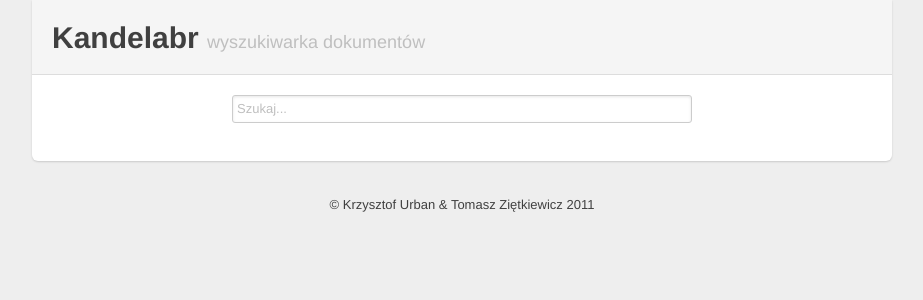
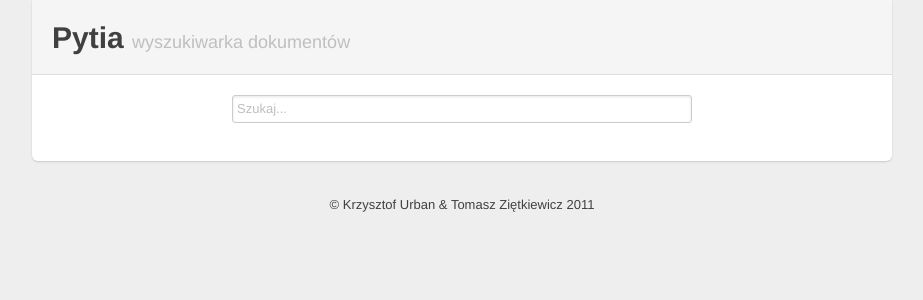
Before and after one commit to powerllamas/EZI, a Flask app: page / in a window 1280 px wide. Shown: the top 300 px of the page, without its empty margins (178-1101 px from the left). Run offline with Flask 2, Linux system fonts and the light colour scheme; parts of the project's set-up code (start-up, migrations or seed data) failed here and were passed over; some libraries are stand-ins or nearby versions.

Commit message:
quick rebranding

```diff
--- a/templates/home.html
+++ b/templates/home.html
@@ -1,7 +1,7 @@
 <!DOCTYPE html>
 <html>
   <head>
-    <title>Kandelabr - wyszukiwanie dokumentów</title>
+    <title>Pytia - wyszukiwanie dokumentów</title>
     <link rel="stylesheet" href="static/bootstrap.css">
     <link rel="stylesheet" href="static/custom.css">
     <script src="static/jquery-1.6.4.min.js"></script>
@@ -14,7 +14,7 @@
       <div class="content">
         <div class="page-header">
           <h1>
-            Kandelabr
+            Pytia
             <small>wyszukiwarka dokumentów</small>
           </h1>
         </div>
```
